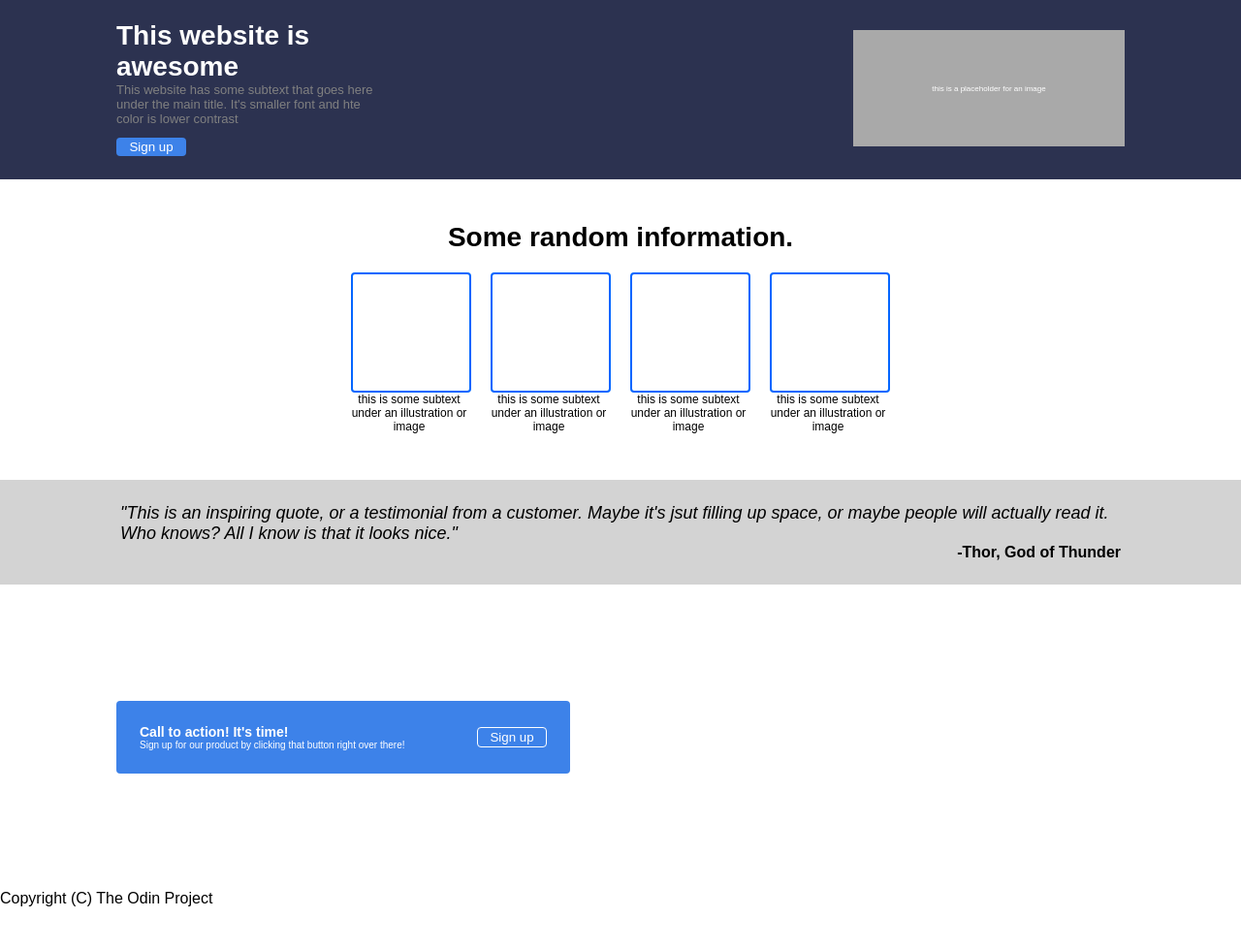
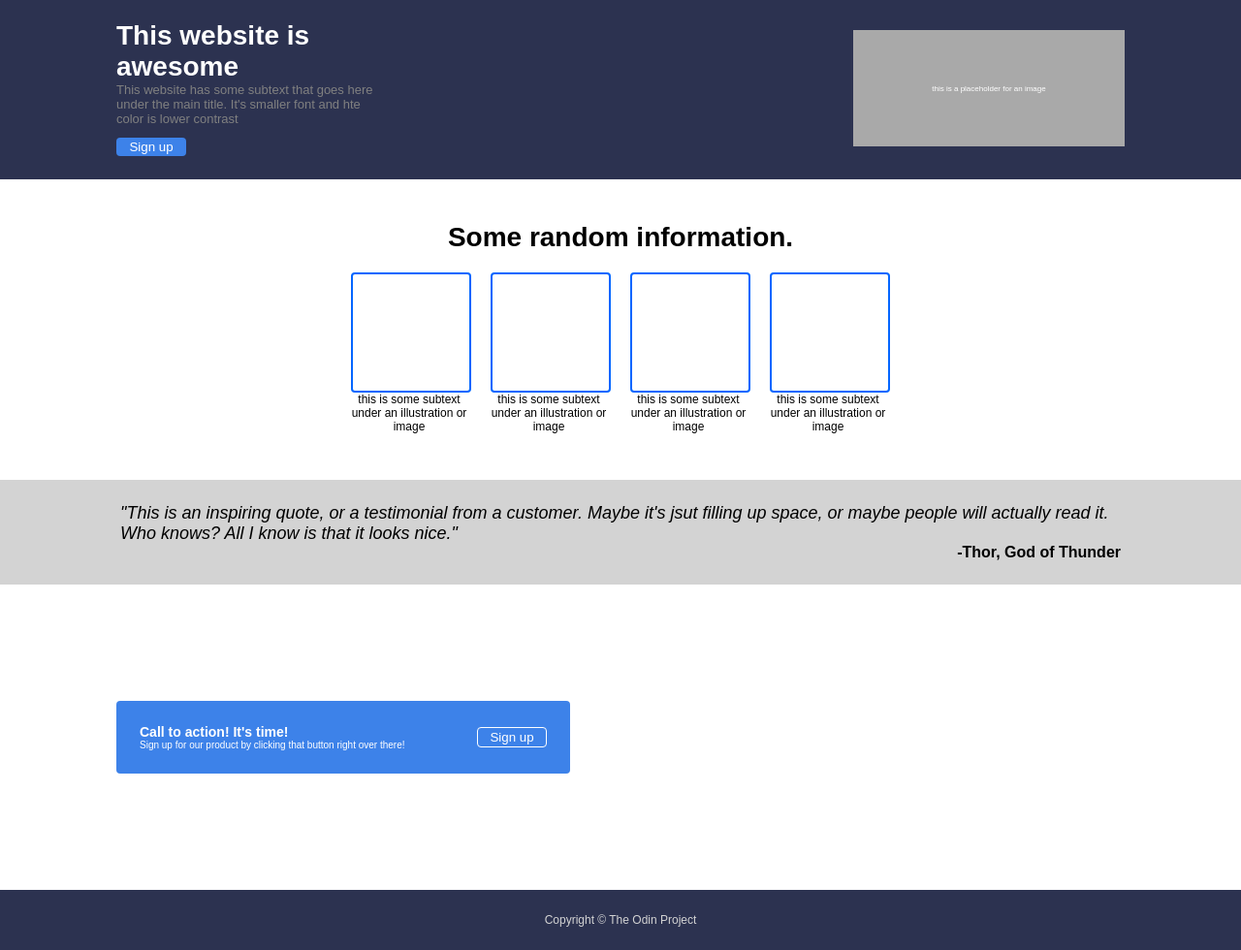
Before and after one commit to wexmachina/project-landing-page, a plain HTML site: page index.html in a window 1280 px wide. Shown: the part 29-1009 px from the top of the page at 97% size. Before the commit the page ends 965 px from the top, so only its background shows below. Drawn offline with Linux system fonts and the light colour scheme.

Commit message:
add index.html style.css

```diff
--- a/index.html
+++ b/index.html
@@ -59,6 +59,6 @@
             <button class="button2">Sign up</button>
           </div>
         </div>
-        <div class="footer">Copyright (C) The Odin Project</div>
+        <div class="footer">Copyright &copy; The Odin Project</div>
     </body>
 </html>
--- a/style.css
+++ b/style.css
@@ -194,3 +194,13 @@ a {
     border-width: 1px;
     padding: 2px;
 }
+
+.footer {
+    display: flex;
+    justify-content: center;
+    align-content: center;
+    font-size: 12px;
+    color: lightgray;
+    padding: 24px;
+    background-color: rgb(44, 50, 80);
+}
```
